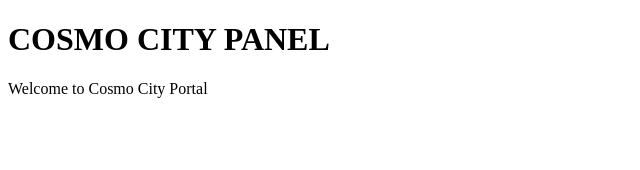
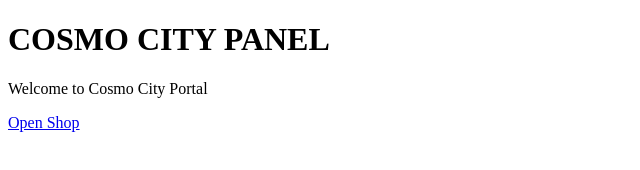
Before and after one commit to kytxx2211/cosmo-city2, a plain HTML site: page dashboard.html in a window 1280 px wide. Shown: the full height of the page, 0-640 px from the left. Drawn offline with Linux system fonts and the light colour scheme.

Commit message:
Update dashboard.html

```diff
--- a/dashboard.html
+++ b/dashboard.html
@@ -13,6 +13,8 @@
 <h1>COSMO CITY PANEL</h1>
 
 <p>Welcome to Cosmo City Portal</p>
-
+<a href="shop.html" class="btn">
+Open Shop
+</a>
 </body>
 </html>
```
